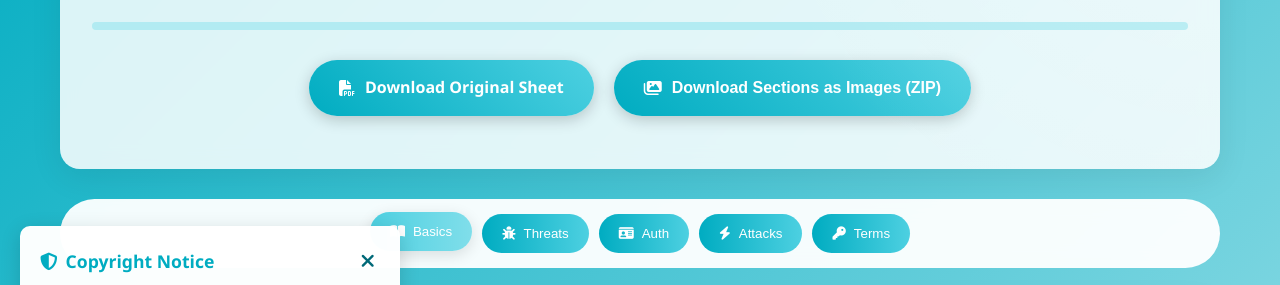
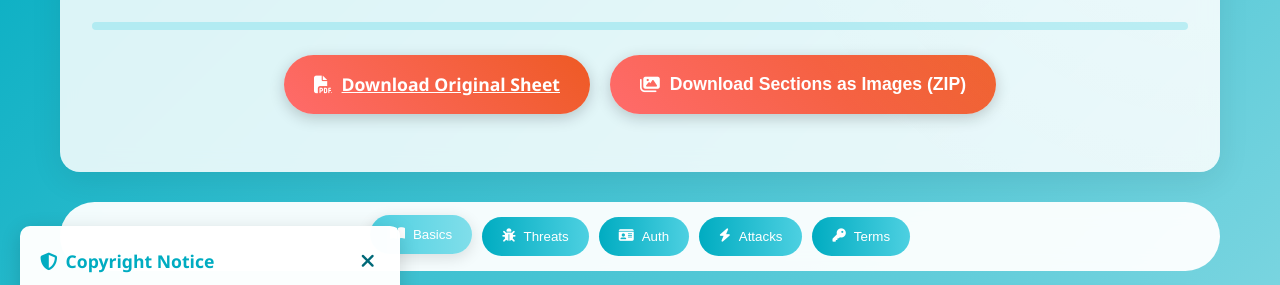
Before and after one commit to Eslam1Osama/Basic_concepts_in_Data_Security, a plain HTML site: page index.html in a window 1280 px wide. Shown: the part 231-516 px from the top of the page. Drawn offline with nearby package versions, Linux system fonts and the light colour scheme; a script that the page names is missing.

Commit message:
Update index.html

```diff
--- a/index.html
+++ b/index.html
@@ -141,18 +141,33 @@
         }
 
         .download-btn {
-            background: linear-gradient(45deg, var(--primary), var(--secondary));
-            color: white; border: none; padding: 15px clamp(20px, 4vw, 30px); border-radius: 50px;
-            font-size: clamp(0.9em, 2vw, 1em); font-weight: bold; cursor: pointer; margin: 5px;
-            transition: var(--transition); box-shadow: 0 4px 15px rgba(0, 0, 0, 0.2);
-            display: inline-flex; align-items: center; gap: 10px;
-            text-decoration: none;
+            background: linear-gradient(45deg, #ff6b6b, #ee5a24);
+            color: white;
+            border: none;
+            padding: 15px 30px;
+            border-radius: 50px;
+            font-size: 1.1em;
+            font-weight: bold;
+            cursor: pointer;
+            margin: 10px 5px;
+            transition: var(--transition);
+            box-shadow: 0 4px 15px rgba(0, 0, 0, 0.2);
+            display: inline-flex;
+            align-items: center;
+            gap: 10px;
         }
+
         .download-btn:hover {
-            transform: translateY(-2px); box-shadow: 0 6px 20px rgba(0, 0, 0, 0.3);
+            transform: translateY(-2px);
+            box-shadow: 0 6px 20px rgba(0, 0, 0, 0.3);
         }
+
         .download-buttons {
-            display: flex; flex-wrap: wrap; justify-content: center; gap: 10px; margin-top: 25px;
+            display: flex;
+            flex-wrap: wrap;
+            justify-content: center;
+            gap: 10px;
+            margin-top: 15px;
         }
 
         .navigation {
```
